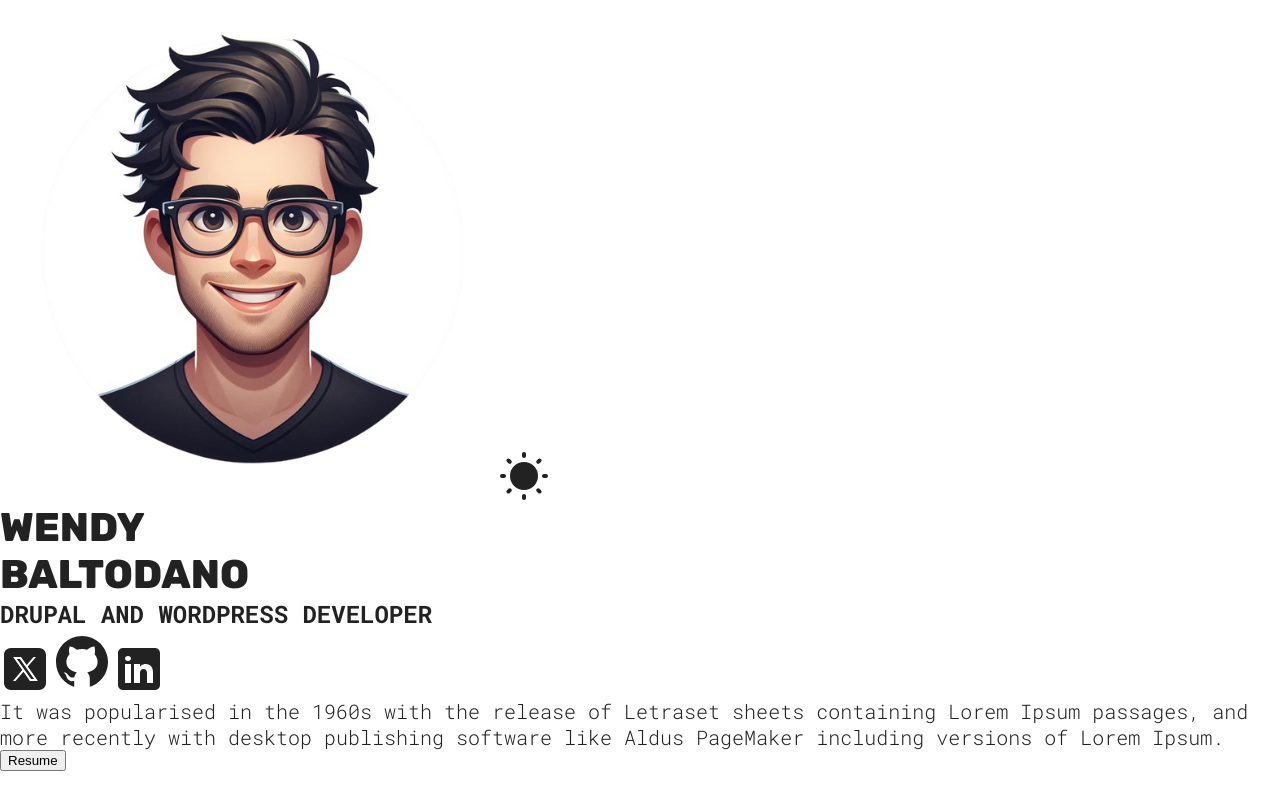
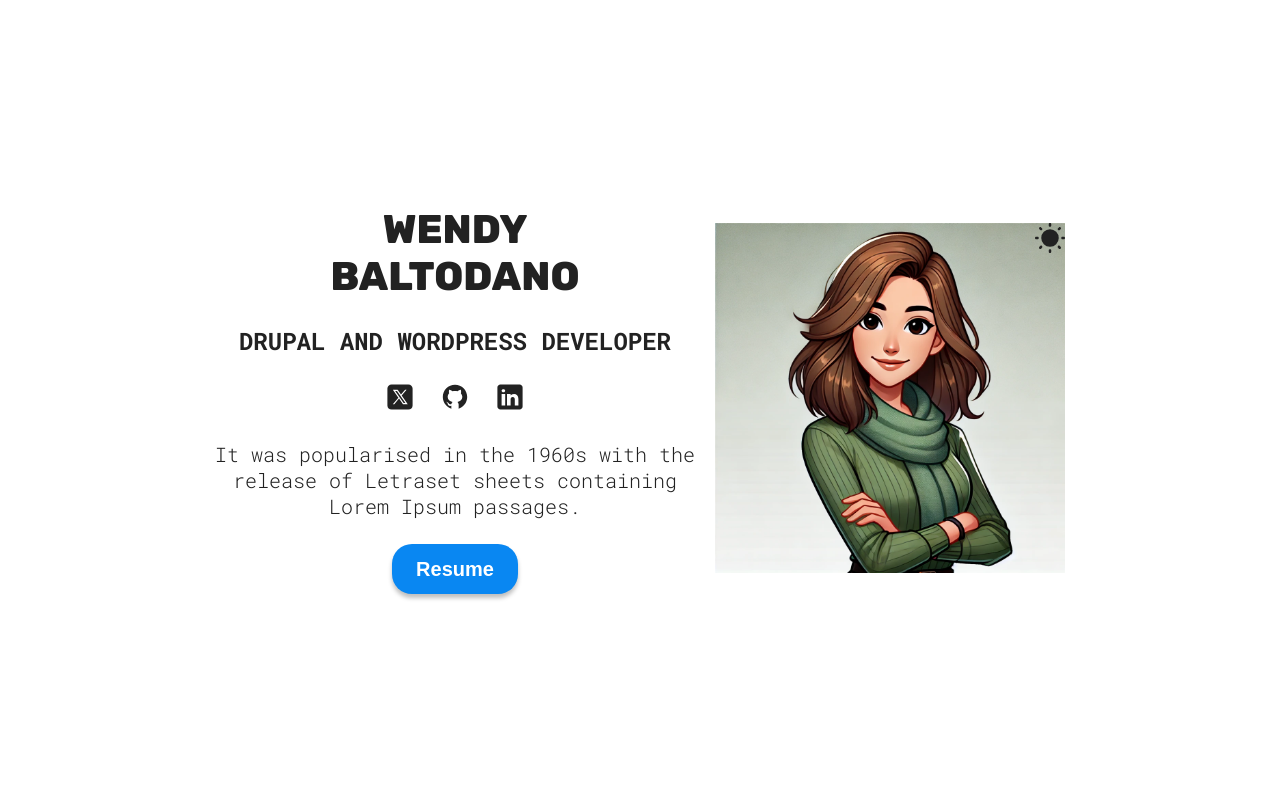
Before and after one commit to baltowen/React-responsive, a React (Vite) app: page / in a window 1280 px wide. Shown: the top 810 px of the page. Built offline with nearby package versions, Linux system fonts and the light colour scheme.

Commit message:
styles changes

```diff
--- a/src/App.jsx
+++ b/src/App.jsx
@@ -1,18 +1,13 @@
 import './App.css';
-import Contact from './sections/Contact/Contact';
-import Footer from './sections/Footer/Footer';
+
 import Hero from './sections/Hero/Hero';
-import Projects from './sections/Projects/Projects';
-import Skills from './sections/Skills/Skills';
+
 
 function App() {
   return (
     <>
       <Hero />
-      <Projects />
-      <Skills />
-      <Contact />
-      <Footer />
+
     </>
   );
 }
--- a/src/sections/Hero/Hero.jsx
+++ b/src/sections/Hero/Hero.jsx
@@ -1,5 +1,5 @@
 import styles from './HeroStyles.module.css';
-import heroImg from '../../assets/Design uten navn.png';
+import heroImg from '../../assets/hero.png';
 import sun from '../../assets/sun.svg';
 import moon from '../../assets/moon.svg';
 import twitterLight from '../../assets/twitter-light.svg';
@@ -57,7 +57,7 @@
         </span>
         <p className={styles.description}>
           It was popularised in the 1960s with the release of
-          Letraset sheets containing Lorem Ipsum passages, and more recently with desktop publishing software like Aldus PageMaker including versions of Lorem Ipsum.
+          Letraset sheets containing Lorem Ipsum passages.
         </p>
         <a href={CV} download>
             <button className='hover'>
--- a/src/sections/Hero/HeroStyles.module.css
+++ b/src/sections/Hero/HeroStyles.module.css
@@ -0,0 +1,102 @@
+.container {
+  display: flex;
+  flex-direction: column;
+  justify-content: center;
+  gap: 20px;
+  text-align: center;
+  height: 100dvh;
+  min-height: 500px;
+
+  .hero {
+    max-width: 200px;
+  }
+
+  span {
+    display: flex;
+    gap: 25px;
+    justify-content: center;
+
+    a {
+      margin: 0;
+
+      img {
+        width: 30px;
+      }
+    }
+  }
+
+  a {
+    width: fit-content;
+    align-self: center;
+  }
+
+  button {
+    background-color: var(--btn-color);
+    color: var(--btn-text-color);
+    border: none;
+    border-radius: 20px;
+    width: 126px;
+    height: 50px;
+    font-size: 20px;
+    font-weight: bold;
+    box-shadow: 0 4px 4px rgba(0, 0, 0, 0.25);
+    transition: box-shadow 200ms ease-in-out, transform 200ms ease-in-out;
+  }
+
+  button:hover {
+    transform: scale(1.05);
+  }
+
+  button:active {
+    transform: translateY(2px);
+    box-shadow: 0 2px 2px rgba(0, 0, 0, 0.25);
+  }
+}
+
+.colorModeContainer {
+  position: relative;
+}
+
+.colorMode {
+  position: absolute;
+  right: 0;
+  width: 30px;
+}
+
+.colorMode:hover {
+  cursor: pointer;
+}
+
+.description {
+  max-width: 40ch;
+
+}
+
+.info {
+  display: flex;
+  flex-direction: column;
+  gap: 25px;
+
+}
+
+@media (width >=800px) {
+  .container {
+    flex-direction: row-reverse;
+    align-items: center;
+    justify-content: center;
+
+    .hero {
+      max-width: 350px;
+      width: 350px;
+    }
+  }
+}
+
+@media (width >=1400px) {
+  .container {
+    .hero {
+      max-width: 400px;
+      width: 400px;
+    }
+  }
+}
```
Also changed, not shown: src/assets/hero-img.png (deleted), src/assets/hero.png (added).
